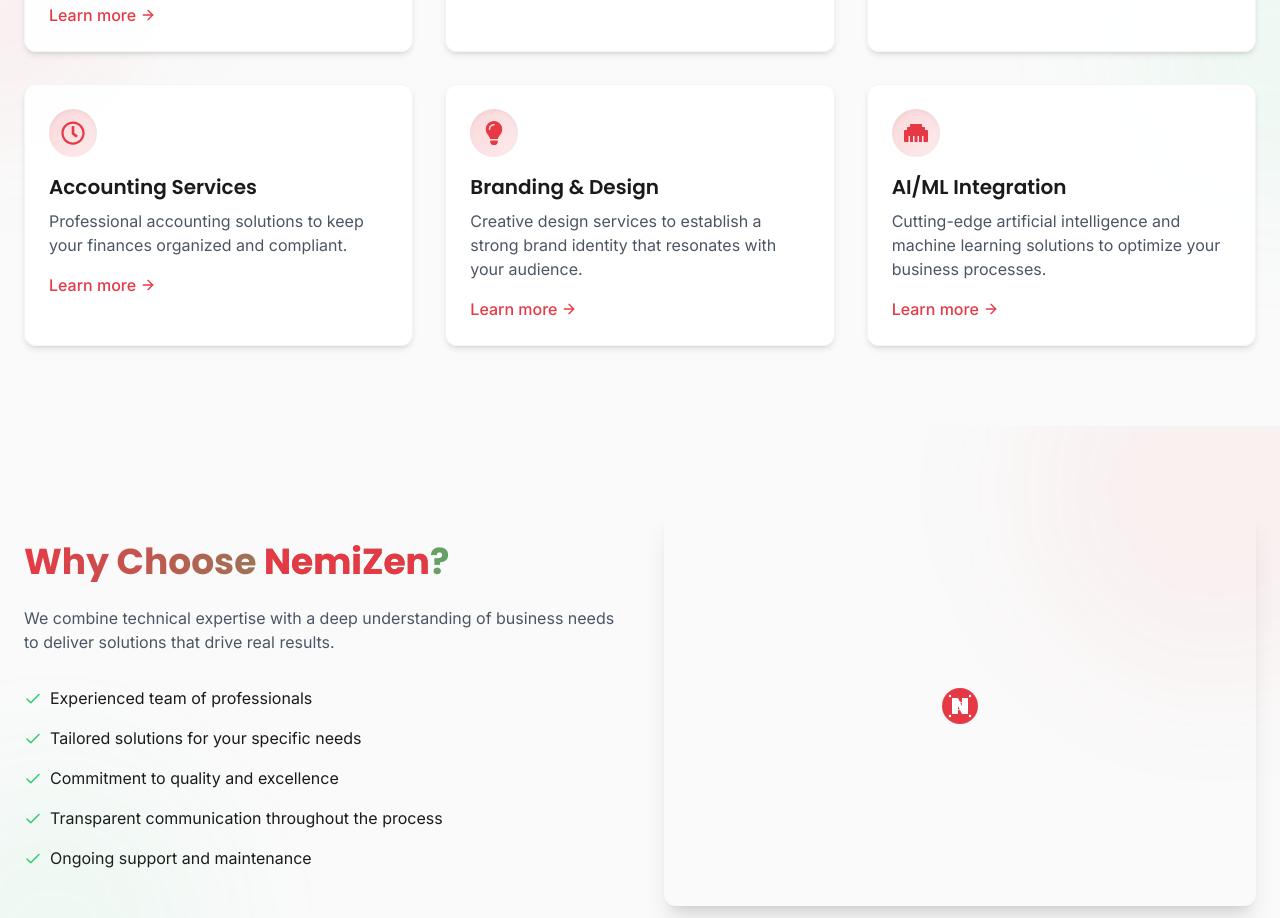
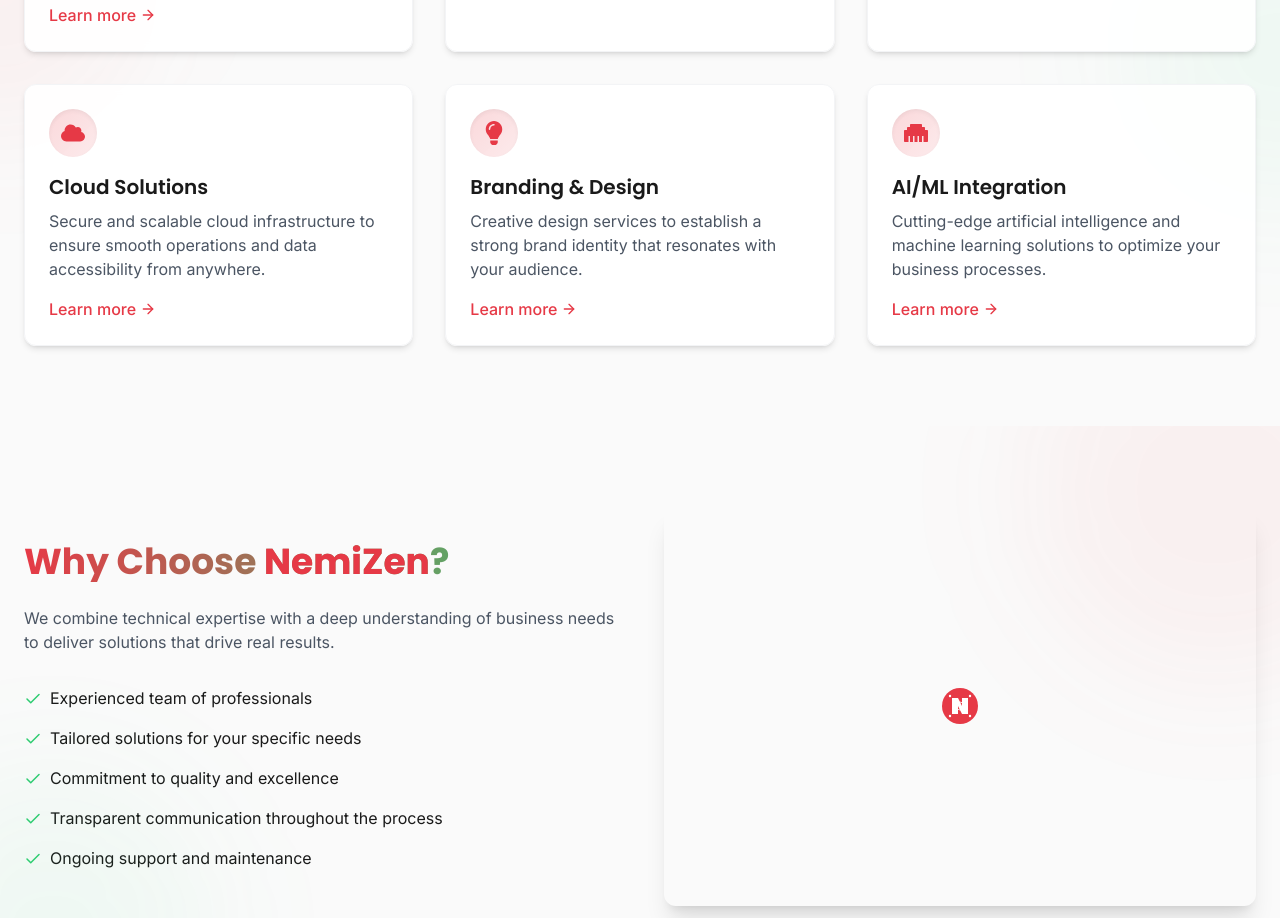
Before and after one commit to shahdhruvp16/nemizentest, a Next.js app: page / in a window 1280 px wide. Shown: the part 1690-2608 px from the top of the page. Built offline with nearby package versions, Linux system fonts and the light colour scheme.

Commit message:
Update :- Accounting Service to Cloude Services

```diff
--- a/app/page.tsx
+++ b/app/page.tsx
@@ -11,6 +11,7 @@
   FaLightbulb,
   FaRegClock,
   FaRegSmile,
+  FaCloud,
 } from "react-icons/fa";
 import ParticleBackground from "../components/ui/ParticleBackground";
 import Logo from "../components/ui/Logo";
@@ -450,11 +451,11 @@
               delay={2}
             />
             <ServiceCard
-              title="Accounting Services"
-              description="Professional accounting solutions to keep your finances organized and compliant."
-              icon={FaRegClock}
-              delay={3}
-            />
+  title="Cloud Solutions"
+  description="Secure and scalable cloud infrastructure to ensure smooth operations and data accessibility from anywhere."
+  icon={FaCloud}
+  delay={3}
+/>
             <ServiceCard
               title="Branding & Design"
               description="Creative design services to establish a strong brand identity that resonates with your audience."
```
